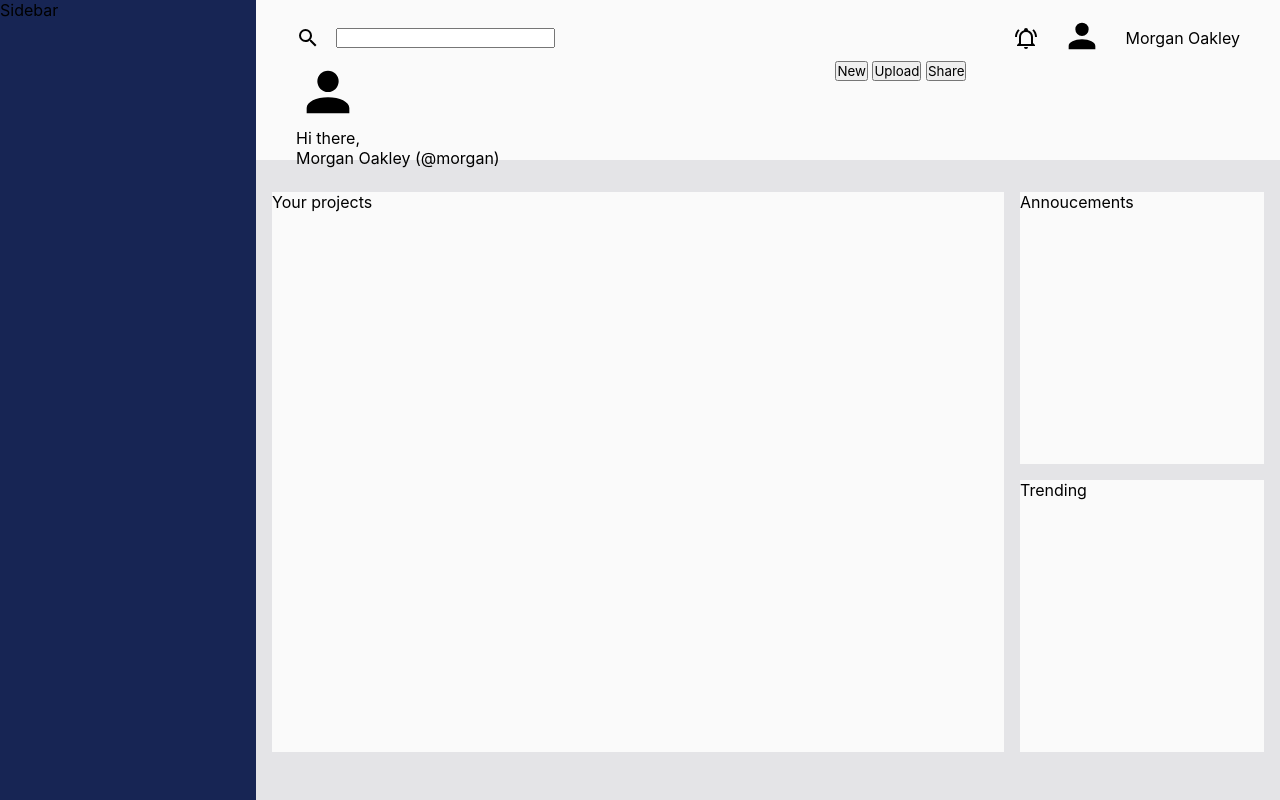
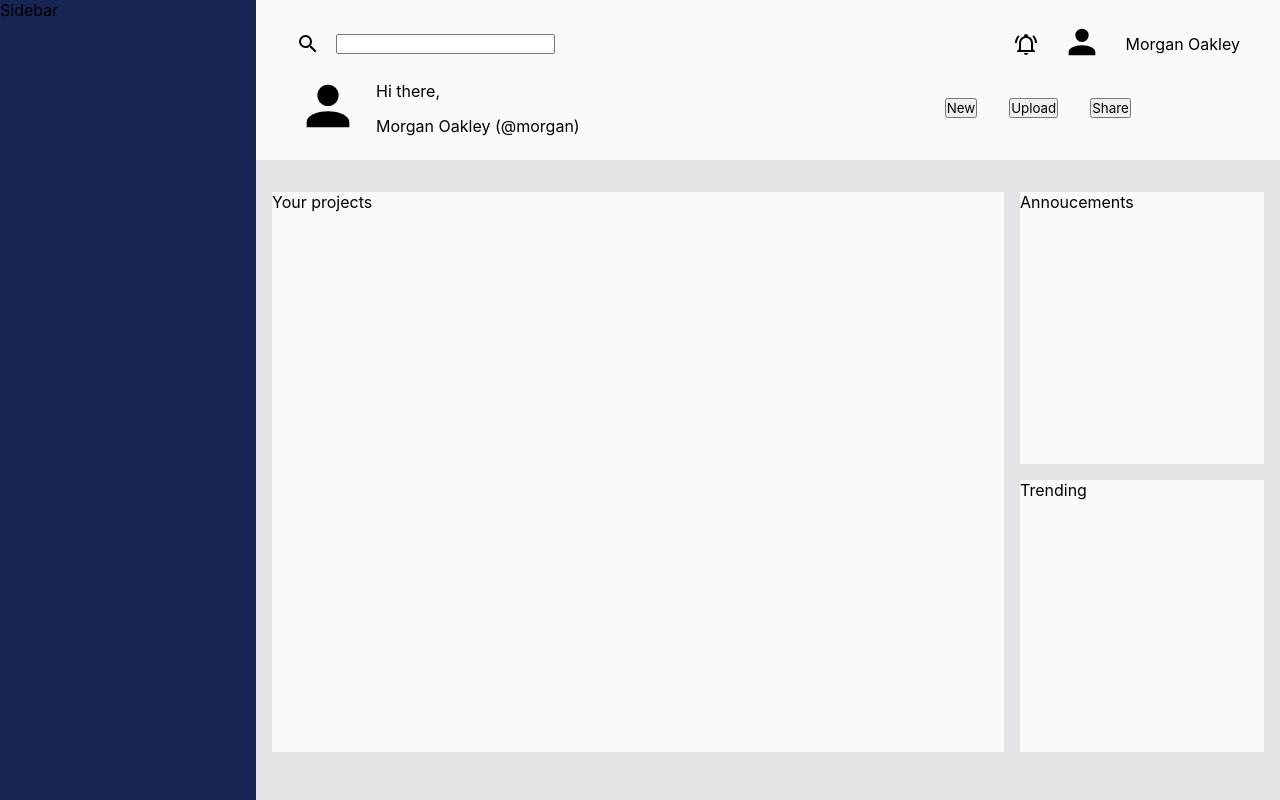
Before and after one commit to UnUsuarioMas67/admin-dashboard, a plain HTML site: page index.html in a window 1280 px wide. Drawn offline with Linux system fonts and the light colour scheme; a web font is replaced by a local one.

Commit message:
Finish header layout

```diff
--- a/style.css
+++ b/style.css
@@ -66,13 +66,15 @@ header {
   padding: 1rem 2.5rem;
 }
 
+/* Search section */
 .search {
   grid-area: 1 / 1 / 2 / 3;
   display: flex;
   align-items: center;
 }
 
-.search-bar, .notifications {
+.search-bar,
+.notifications {
   display: flex;
   align-items: center;
 }
@@ -92,6 +94,27 @@ header {
   gap: inherit;
 }
 
+/* User info section */
+.user-info {
+  display: grid;
+  grid-template: auto auto / auto 1fr;
+  grid-auto-flow: column;
+  align-items: center;
+  column-gap: 1rem;
+}
+
+.user-info .profile-pic {
+  grid-row: 1 / 3;
+}
+
+/* Buttons section */
+.buttons {
+  display: flex;
+  justify-content: center;
+  align-items: center;
+  gap: 2rem;
+}
+
 svg {
   width: 24px;
 }
```
